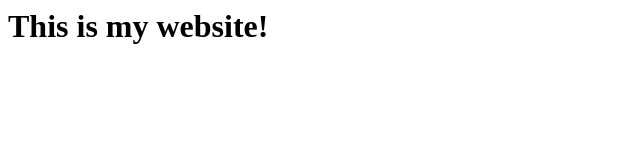
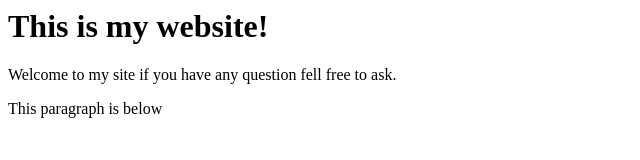
Before and after one commit to JamesHaroRuiz/my-first-repo, a plain HTML site: page index.html in a window 1280 px wide. Shown: the whole page, without its empty margins (0-640 px from the left). Drawn offline with Linux system fonts and the light colour scheme.

Commit message:
adding second paragraph

```diff
--- a/index.html
+++ b/index.html
@@ -1 +1,3 @@
 <h1>This is my website!</h1>
+<p>Welcome to my site if you have any question fell free to ask.</p>
+<p>This paragraph is below</p>
```
